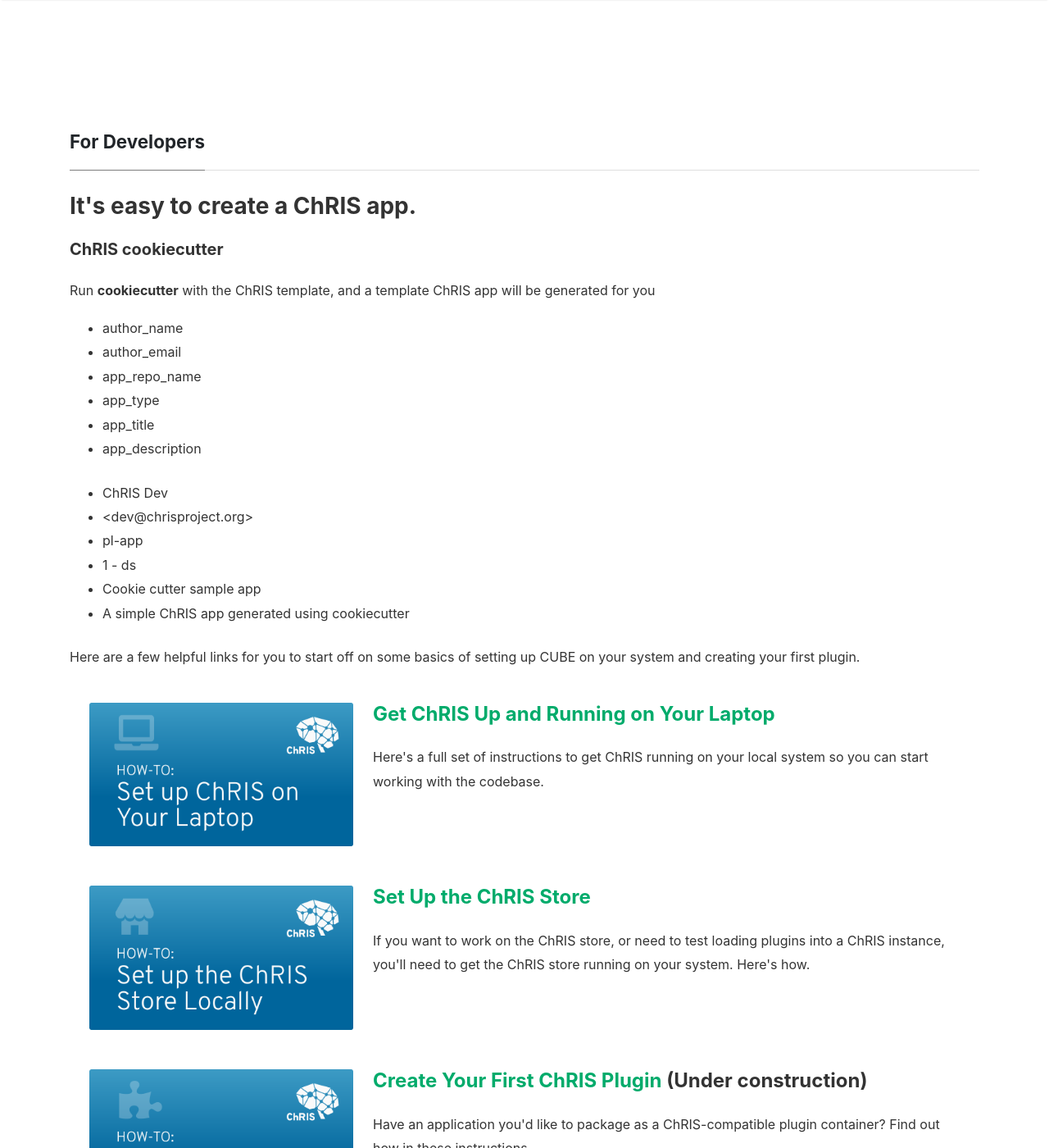
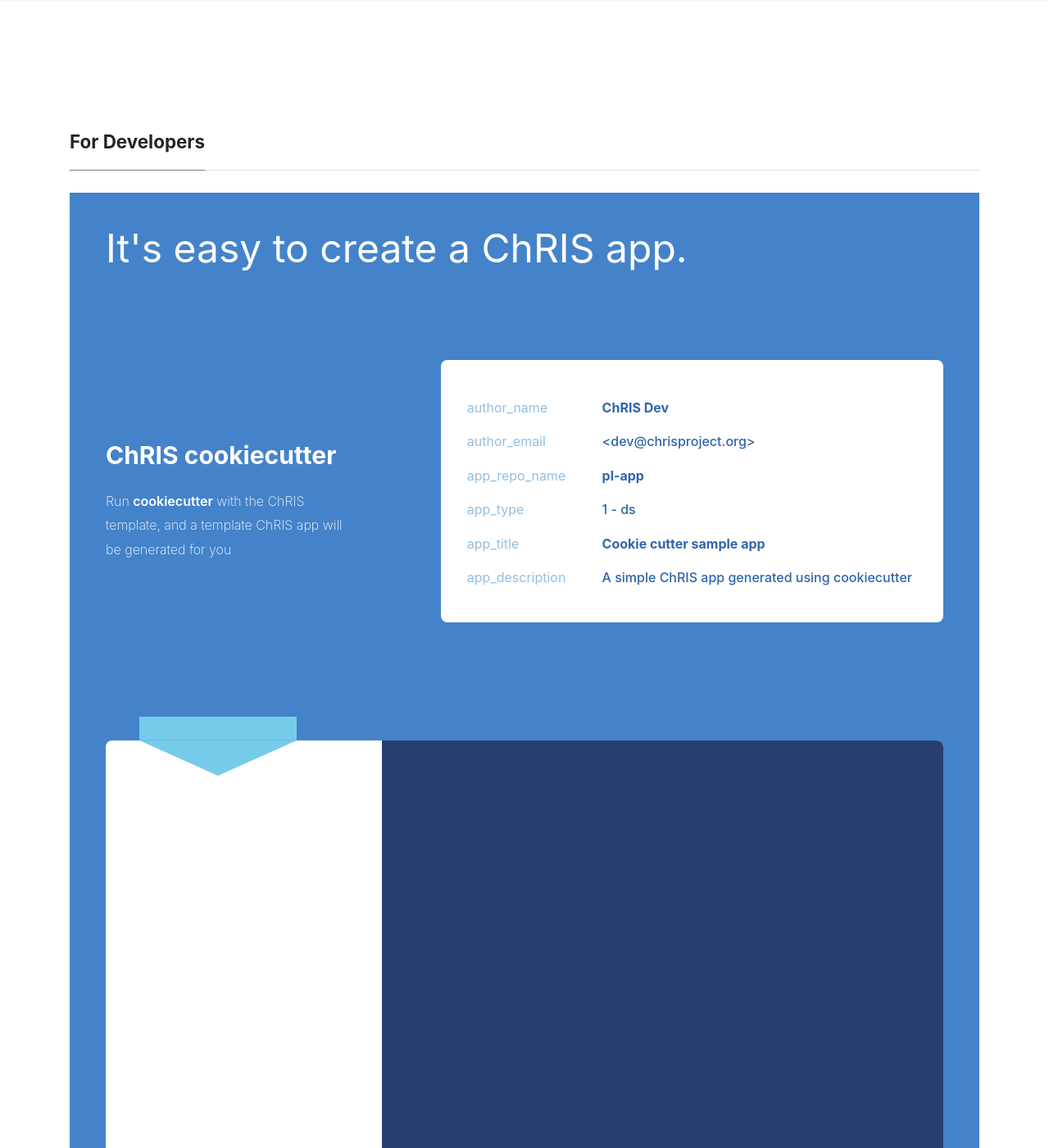
Before and after one commit to FNNDSC/website-old, a Jekyll site: the page built from _pages/for-devs.md, in a window 1280 px wide and 1400 px high. Shown: the whole window at 82% size. Built offline with Jekyll 4.4.1, drawn with Linux system fonts in a browser that asks for light colours; nearby versions of some CDN libraries; some web fonts are replaced; a style sheet for code colours, icons or effects is not loaded.

Commit message:
feat: added styles for 'for-devs' section banner
For issue #42

```diff
--- /dev/null
+++ b/assets/css/for-devs.css
@@ -0,0 +1,166 @@
+#banner {
+  color: white;
+  padding: 2.75rem;
+  padding-bottom: 5rem;
+  margin-bottom: 2rem;
+  background-color: #4483ca;
+  position: relative;
+}
+
+#banner h3 {
+  font-size: 3rem;
+  line-height: 1;
+  font-weight: 400;
+  margin-bottom: 7rem;
+}
+
+.banner-content {
+  display: -webkit-box;
+  display: -ms-flexbox;
+  display: flex;
+  width: 100%;
+  height: 20rem;
+  margin-bottom: 9rem;
+  -webkit-box-align: center;
+      -ms-flex-align: center;
+          align-items: center;
+  -webkit-box-pack: justify;
+      -ms-flex-pack: justify;
+          justify-content: space-between;
+}
+
+.banner-content > div {
+  display: -webkit-box;
+  display: -ms-flexbox;
+  display: flex;
+  height: 100%;
+}
+
+.banner-content div:first-of-type {
+  -ms-flex-preferred-size: 30%;
+      flex-basis: 30%;
+  -webkit-box-orient: vertical;
+  -webkit-box-direction: normal;
+      -ms-flex-direction: column;
+          flex-direction: column;
+  -webkit-box-align: left;
+      -ms-flex-align: left;
+          align-items: left;
+  -webkit-box-pack: center;
+      -ms-flex-pack: center;
+          justify-content: center;
+}
+
+.banner-content div:first-of-type img {
+  max-width: 35%;
+  height: auto;
+}
+
+.banner-content div:first-of-type h5 {
+  text-align: left;
+  font-weight: 700;
+  font-size: 1.875rem;
+  line-height: 2.25rem;
+  margin: 1.5rem 0 1.5rem 0;
+}
+
+.banner-content div:first-of-type p {
+  width: 100%;
+  font-weight: 200;
+  margin: 0;
+}
+
+.banner-content div:first-of-type p b {
+  font-weight: 600;
+}
+
+.banner-content .info-div {
+  border-radius: 0.5rem;
+  -ms-flex-preferred-size: 60%;
+      flex-basis: 60%;
+  background: white;
+  padding: 2rem;
+  display: -webkit-box;
+  display: -ms-flexbox;
+  display: flex;
+  -webkit-box-pack: justify;
+      -ms-flex-pack: justify;
+          justify-content: space-between;
+}
+
+.banner-content .info-div > ul {
+  padding: 0;
+  margin: 0;
+  list-style-type: none;
+  width: 100%;
+  height: 100%;
+  color: #4483ca;
+}
+
+.banner-content .info-div > ul.labels {
+  -ms-flex-preferred-size: 20%;
+      flex-basis: 20%;
+}
+
+.banner-content .info-div > ul.labels li {
+  color: #94bee1;
+  font-weight: 400;
+}
+
+.banner-content .info-div > ul.dummy-info {
+  -ms-flex-preferred-size: 70%;
+      flex-basis: 70%;
+}
+
+.banner-content .info-div > ul.dummy-info li {
+  color: #3065ab;
+  font-weight: 500;
+}
+
+.banner-content .info-div > ul.dummy-info li:nth-of-type(2n - 1) {
+  font-weight: 700;
+}
+
+.banner-content .info-div > ul li {
+  display: -webkit-box;
+  display: -ms-flexbox;
+  display: flex;
+  margin: 0.75rem 0 0 0;
+}
+
+.editor {
+  border-radius: 0.5rem;
+  width: 100%;
+  height: 36rem;
+  background-color: white;
+  display: -webkit-box;
+  display: -ms-flexbox;
+  display: flex;
+  position: relative;
+}
+
+.editor .top-arrow {
+  margin-left: 4%;
+  width: 12rem;
+  height: 4.5rem;
+  top: -1.8rem;
+  position: absolute;
+  background: url("../images/icons/top-editor-arrow.svg") no-repeat center;
+  background-size: cover;
+}
+
+.editor aside.nav {
+  height: 100%;
+  -ms-flex-preferred-size: 33%;
+      flex-basis: 33%;
+}
+
+.editor main.main-editor {
+  -webkit-box-flex: 1;
+      -ms-flex-positive: 1;
+          flex-grow: 1;
+  border-radius: 0.5rem;
+  border-top-left-radius: 0;
+  border-bottom-left-radius: 0;
+  background-color: #293e70;
+}
--- /dev/null
+++ b/assets/css/for-devs.scss
@@ -0,0 +1,146 @@
+$primaryColor: hsla(212, 56%, 53%, 1);
+$textColor: hsla(0, 100%, 100%, 1);
+$accentColor: hsla(195, 74%, 69%, 1);
+
+#banner {
+  color: $textColor;
+  padding: 2.75rem;
+  padding-bottom: 5rem;
+  margin-bottom: 2rem;
+  background-color: $primaryColor;
+  position: relative;
+
+  h3 {
+    font-size: 3rem;
+    line-height: 1;
+    font-weight: 400;
+    margin-bottom: 7rem;
+  }
+}
+
+.banner-content {
+  display: flex;
+  width: 100%;
+  height: 20rem;
+  margin-bottom: 9rem;
+  align-items: center;
+  justify-content: space-between;
+
+  & > div {
+    display: flex;
+    height: 100%;
+  }
+
+  div:first-of-type {
+    flex-basis: 30%;
+    flex-direction: column;
+    align-items: left;
+    justify-content: center;
+
+    img {
+      max-width: 35%;
+      height: auto;
+    }
+
+    h5 {
+      text-align: left;
+      font-weight: 700;
+      font-size: 1.875rem;
+      line-height: 2.25rem;
+      margin: 1.5rem 0 1.5rem 0;
+    }
+
+    p {
+      width: 100%;
+      font-weight: 200;
+      // text-align: ce;
+      margin: 0;
+
+      b {
+        font-weight: 600;
+      }
+    }
+  }
+
+  .info-div {
+    border-radius: 0.5rem;
+    flex-basis: 60%;
+    background: $textColor;
+    padding: 2rem;
+    display: flex;
+    justify-content: space-between;
+
+    & > ul {
+      padding: 0;
+      margin: 0;
+      list-style-type: none;
+      width: 100%;
+      height: 100%;
+      color: $primaryColor;
+
+      &.labels {
+        flex-basis: 20%;
+
+        li {
+          color: adjust-color($color: $primaryColor, $hue: -5, $lightness: 20%);
+          font-weight: 400;
+        }
+      }
+
+      &.dummy-info {
+        flex-basis: 70%;
+
+        li {
+          &:nth-of-type(2n - 1) {
+            font-weight: 700;
+          }
+
+          color: adjust-color($color: $primaryColor, $hue: 2, $lightness: -10%);
+          font-weight: 500;
+        }
+      }
+
+      li {
+        display: flex;
+        margin: 0.75rem 0 0 0;
+      }
+    }
+  }
+}
+
+.editor {
+  border-radius: 0.5rem;
+  width: 100%;
+  height: 36rem;
+  background-color: $textColor;
+  display: flex;
+  position: relative;
+
+  .top-arrow {
+    margin-left: 4%;
+    width: 12rem;
+    height: 4.5rem;
+    top: -1.8rem;
+    position: absolute;
+    background: url('../images/icons/top-editor-arrow.svg') no-repeat center;
+    background-size: cover;
+  }
+
+  aside.nav {
+    height: 100%;
+    flex-basis: 33%;
+  }
+
+  main.main-editor {
+    flex-grow: 1;
+    border-radius: 0.5rem;
+    border-top-left-radius: 0;
+    border-bottom-left-radius: 0;
+    background-color: adjust-color(
+      $color: $primaryColor,
+      $hue: 10,
+      $saturation: -9%,
+      $lightness: -23%
+    );
+  }
+}
--- a/assets/css/screen.css
+++ b/assets/css/screen.css
@@ -1,6 +1,7 @@
 /*
 Diagram and ASCII ART styling for Jekyll (and other markdown parser that appends a .language- prefix)
 */
+@import url("./for-devs.css");
 
 .language-ascii-art {
  display: inline-block;
@@ -437,7 +438,7 @@
 }
 
 h1.sitetitle {
-    font-family: 'Overpass', sans-serif !important !important;
+    font-family: 'Overpass', sans-serif !important;
     font-weight: 300;
     font-size: 32px;
 }
```
